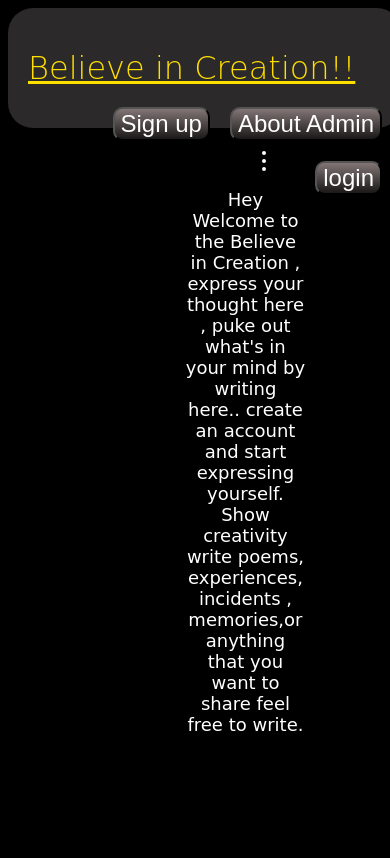
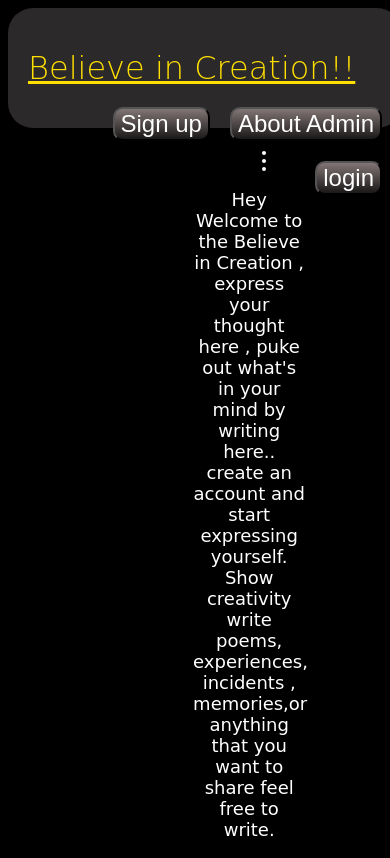
Before and after one commit to wolfy00/bic, a Django app: page / in a window 390 px wide. Before the commit the page ends 731 px from the top, so only its background shows below. Run offline with Django 3.2, Linux system fonts and the light colour scheme; data that the repository does not hold is empty.

Commit message:
mobile test

```diff
--- a/blog/static/css/blog.css
+++ b/blog/static/css/blog.css
@@ -66,7 +66,7 @@ body{
     margin-right:0px;
     text-align:center;
     float:right;
-    width:32%;
+    width:30%;
     height:100%;
     font-size:large;
     color:white;
```
